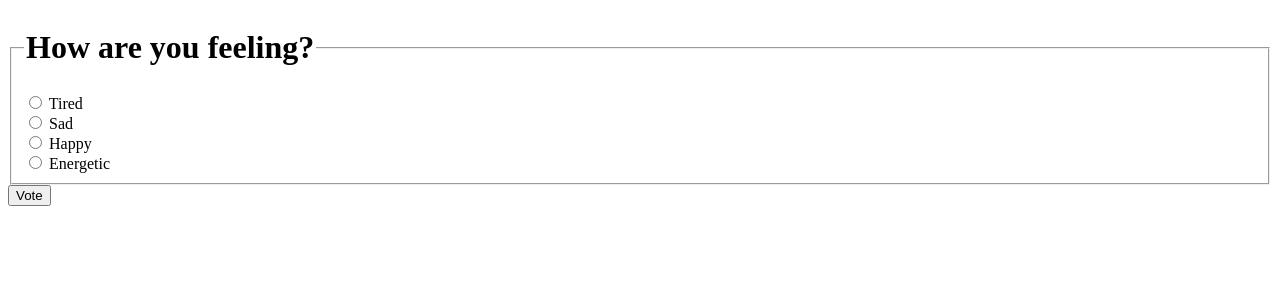
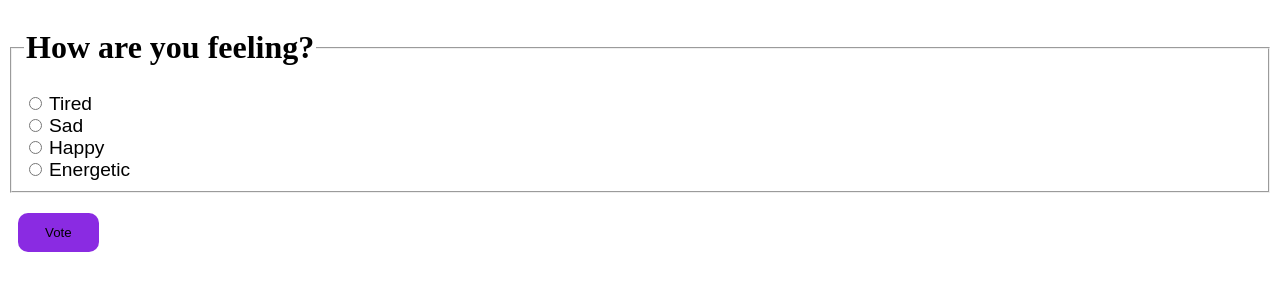
Before and after one commit to saradielma/pythonProject_CA2_SaraDidouh, a Django app: page /polls/2/ in a window 1280 px wide. Shown: the top 300 px of the page. Run offline with Django 4.2, Linux system fonts and the light colour scheme; data comes from the database, SQL or seed files in the repository; both versions use the stored data as it was after the commit.

Commit message:
styles added

```diff
--- a/mysite/polls/templates/polls/detail.html
+++ b/mysite/polls/templates/polls/detail.html
@@ -1,3 +1,4 @@
+<!-- shows form with possible answers to selected question -->
 <form action="{% url 'polls:vote' question.id %}" method="post">
 {% csrf_token %}
 <fieldset>
@@ -8,5 +9,23 @@
         <label for="choice{{ forloop.counter }}">{{ choice.choice_text }}</label><br>
     {% endfor %}
 </fieldset>
-<input type="submit" value="Vote">
+<input id=button type="submit" value="Vote">
 </form>
+
+<style>
+label {
+    color: black;
+    font-family: sans-serif;
+    font-size: larger;
+}
+
+#button {
+    margin-top: 20px;
+    margin-left: 10px;
+    padding: 10px 25px 10px;
+    background-color: blueviolet;
+    border-radius: 10px;
+    border-color: transparent;
+    cursor: pointer;
+}
+</style>
```
Also changed, not shown: mysite/polls/templates/polls/index.html (+15 -0 lines), mysite/polls/templates/polls/results.html (+20 -0 lines), mysite/db.sqlite3.
